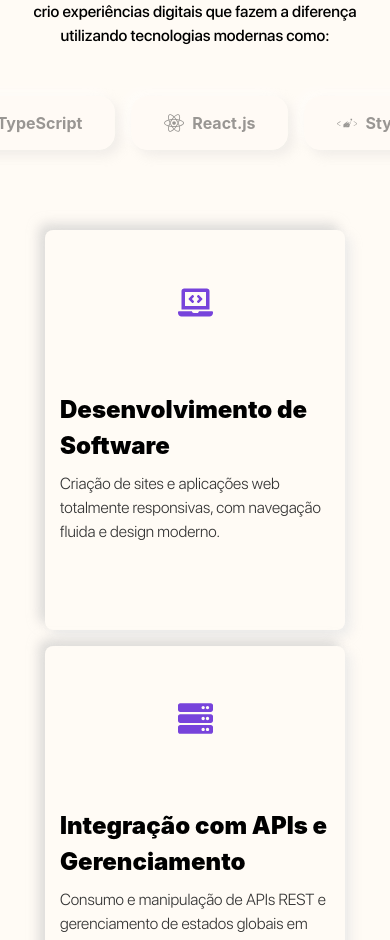
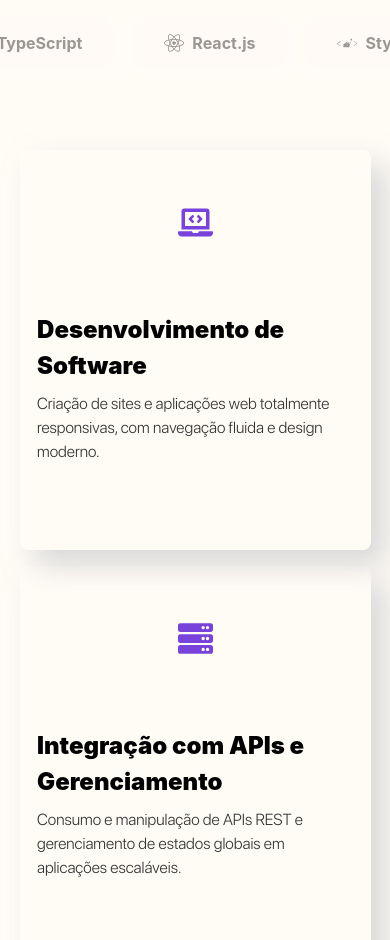
Before and after one commit to GabrielNBS/repository, a React (Create React App) app: page / in a window 390 px wide. Shown: the part 1060-2000 px from the top of the page. Built offline with nearby package versions, Linux system fonts and the light colour scheme; a web font is replaced by a local one.

Commit message:
style: Changes Header position to fixed for better navigation Enhances CardBox shadow for improved aesthetics Adjusts media queries for About component layout flexibility
Relates to design improvements

```diff
--- a/src/Components/Header/styles.ts
+++ b/src/Components/Header/styles.ts
@@ -2,7 +2,7 @@
 import { ToggleSwitch } from '../ThemeButtonChange/styles';
 
 export const Header = styled.header`
-  position: sticky;
+  position: fixed;
   top: 0;
   left: 0;
   width: 100%;
--- a/src/Components/SkillCard/styles.ts
+++ b/src/Components/SkillCard/styles.ts
@@ -8,8 +8,8 @@
   flex-direction: column;
   border-radius: 8px;
   box-shadow:
-    6px 6px 12px ${(props) => props.theme.shadow.primary},
-    -6px -6px 12px ${(props) => props.theme.shadow.secondary};
+    15px 15px 30px ${(props) => props.theme.shadow.primary},
+    15px 15px 30px ${(props) => props.theme.shadow.secondary};
   overflow: hidden;
 
   .cardIcon {
--- a/src/Containers/About/styles.ts
+++ b/src/Containers/About/styles.ts
@@ -93,9 +93,22 @@
     }
   }
 
-  @media ${({ theme }) => theme.device.mobile}, ${({ theme }) => theme.device.tablet} {
+  @media ${({ theme }) => theme.device.mobile} {
     display: block;
-    margin: 0 auto;
+
+    ${CardBox} {
+      height: 400px;
+      width: 90%;
+      flex-shrink: 0;
+      margin-bottom: 1rem;
+      justify-self: center;
+    }
+  }
+
+  @media ${({ theme }) => theme.device.tablet} {
+    display: flex;
+    overflow-x: scroll;
+    align-items: center;
 
     ${CardBox} {
       height: 400px;
--- a/src/styles/themes/dark.ts
+++ b/src/styles/themes/dark.ts
@@ -1,7 +1,7 @@
 const breakpoints = {
-  mobile: '767px', // Não precisa ser declarado (mobile-first)
+  mobile: '767px',
   tablet: '768px',
-  desktop: '1023px' // Valor ajustado
+  desktop: '1023px'
 };
 
 const darkTheme = {
@@ -15,8 +15,8 @@
     tertiary: '#000'
   },
   shadow: {
-    primary: 'rgba(0, 0, 0, 0.8)',
-    secondary: 'rgba(5, 5, 5, 0.6)',
+    primary: 'rgba(29, 19, 17, 0.6)',
+    secondary: 'rgba(18, 15, 15, 0.8)',
     tertiary: 'rgba(10, 10, 10, 0.4)'
   },
   stackColor: {
--- a/src/styles/themes/light.ts
+++ b/src/styles/themes/light.ts
@@ -15,8 +15,8 @@
     tertiary: '#fff'
   },
   shadow: {
-    primary: 'rgba(232, 232, 232, .8)',
-    secondary: 'rgba(197, 197, 197, .6)',
+    primary: 'rgba(190, 190, 190, 0.6)',
+    secondary: 'rgba(255, 255, 255, 0.8);',
     tertiary: 'rgba(255, 255, 255, 4)'
   },
   stackColor: {
```
